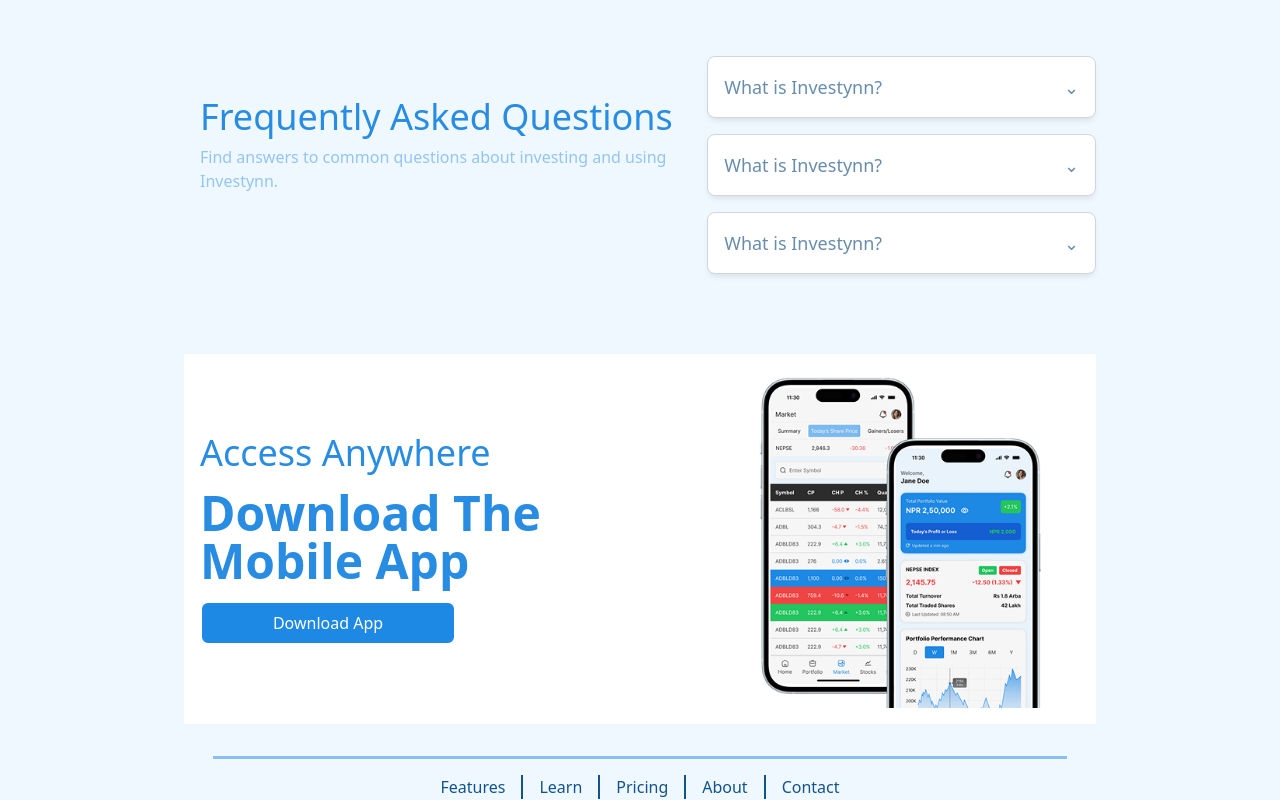
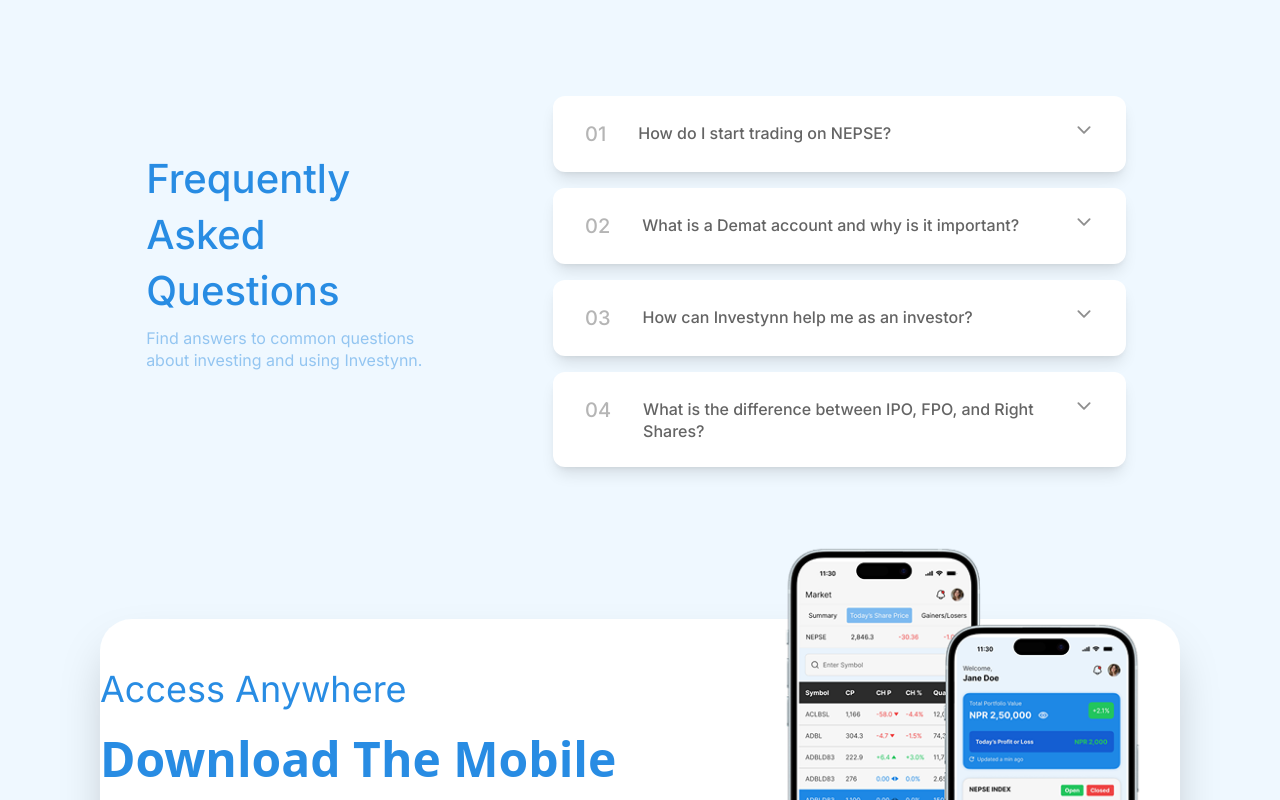
Before and after one commit to ashhhh044/Investynn, a React app: page / in a window 1280 px wide. Shown: the part 2780-3580 px from the top of the page. Built offline with nearby package versions, Linux system fonts and the light colour scheme; the HTML template or start-up script is replaced by a standard one; a web font is replaced by a local one.

Commit message:
UI- Section 5 and 6

```diff
--- a/src/Components/Sec5.jsx
+++ b/src/Components/Sec5.jsx
@@ -1,50 +1,102 @@
-import React from 'react'
+import { IoChevronDown } from "react-icons/io5";
+import { useState } from "react";
 
 const Sec5 = () => {
+
+    const [openIndex, setOpenIndex] = useState(null);
+
+    const toggleFAQ = (index) => {
+        setOpenIndex(openIndex === index ? null : index);
+    };
+
+    const faqs = [
+        {
+            question: "How do I start trading on NEPSE?",
+            answer: "To start trading on NEPSE, you first need a Demat account (to hold your shares electronically) and a trading account with a licensed broker. Once your accounts are active, you can apply for IPOs, buy or sell stocks, and track your investments through your broker's system or platforms like Investynn that make market data, portfolio tracking, and alerts simple to use.",
+
+        },
+        {
+            question: "What is a Demat account and why is it important?",
+            answer: "A Demat account (short for Dematerialized account) is an account that allows investors to hold shares and securities in an electronic form instead of physical certificates. It makes buying, selling, and managing your investments faster, safer, and more convenient. A Demat account is essential for trading in the stock market because it ensures secure ownership of your shares and eliminates risks like theft, loss, or damage of physical certificates.",
+
+        },
+        {
+            question: "How can Investynn help me as an investor?",
+            answer: "Investynn simplifies investing by providing a user-friendly platform where you can research, track, and manage your investments all in one place. We help you make informed decisions by offering market insights, real-time updates, and easy access to stocks, IPOs, mutual funds, and other investment opportunities. Whether you are a beginner or an experienced investor, Investynn empowers you to invest confidently and grow your wealth.",
+
+        },
+        {
+            question: "What is the difference between IPO, FPO, and Right Shares?",
+            answer: "IPO (Initial Public Offering): The first time a company offers its shares to the public to raise capital. This is usually done when a private company wants to become publicly listed. FPO (Follow-on Public Offering): When an already listed company issues additional shares to the public to raise more funds after the IPO.Right Shares: Shares offered to existing shareholders at a discounted price, allowing them to maintain their proportional ownership in the company.",
+
+        },
+
+    ]
   return (
     <>
-        <section className="w-3/4 mx-auto px-6 py-12 justify-between">
-            <div className="flex flex-row items-center">
-                <div className="mb-10 justify-items-start w-2/3 p-4">
-                    <h1 className="text-4xl font-medium text-[var(--faq-blue)]">
+        <section className="mx-auto px-6 py-12 justify-between w-[95%]">
+            <div className="flex flex-row items-center px-10 mt-10 mb-10 mx-auto w-full">
+                <div className="mb-10 justify-items-start p-8 mx-auto w-1/3">
+                    <h1 className="text-[40px] font-medium text-[var(--faq-blue)] inter leading-[140%]">
                     Frequently Asked Questions
                     </h1>
-                    <p className="mt-2 text-[var(--faq-gray)]">
+                    <p className="mt-2 text-[var(--faq-gray)] inter leading-[140%]">
                         Find answers to common questions about investing and using Investynn.
                     </p>
                 </div>
 
-                <div className="space-y-4 w-1/2">
-                    <details className="group border border-gray-300 rounded-lg p-4 bg-white shadow-[0_4px_6px_-2px_rgba(0,0,0,0.1)]">
-                        <summary className="cursor-pointer text-lg font-medium text-[var(--text-pri)] flex justify-between items-center">
-                            What is Investynn?
-                            <span className="transition-transform group-open:rotate-180">⌄</span>
-                        </summary>
-                            <p className="mt-2 text-[var(--text-sec)]">
-                            Investynn is a platform that makes investing simple, transparent, and accessible for everyone.
+                <div className="space-y-4 w-[60%] mx-auto px-10">
+                    {faqs.map((m, i) => (
+                        <div
+                        key={i}
+                        className="rounded-xl bg-white shadow-lg transition hover:shadow-md flex py-2 px-4"
+                        >
+                        <div className="flex items-start justify-center px-4 py-4">
+                            <span className="inter font-medium text-[#B5B5B5] text-xl">
+                            {String(i + 1).padStart(2, "0")}
+                            </span>
+                        </div>
+
+                        <div className="flex-1">
+                            <button
+                            onClick={() => toggleFAQ(i)}
+                            className="w-full flex justify-between items-center p-4 text-left"
+                            >
+                            <p className="inter font-medium leading-[140%] text-[#646464] mt-0.5">
+                                {m.question}
                             </p>
-                    </details>
-                    <details className="group border border-gray-300 rounded-lg p-4 bg-white shadow-[0_4px_6px_-2px_rgba(0,0,0,0.1)]">
-                        <summary className="cursor-pointer text-lg font-medium text-[var(--text-pri)] flex justify-between items-center">
-                            What is Investynn?
-                            <span className="transition-transform group-open:rotate-180">⌄</span>
-                        </summary>
-                            <p className="mt-2 text-[var(--text-sec)]">
-                            Investynn is a platform that makes investing simple, transparent, and accessible for everyone.
-                            </p>
-                    </details>
-                    <details className="group border border-gray-300 rounded-lg p-4 bg-white shadow-[0_4px_6px_-2px_rgba(0,0,0,0.1)]">
-                        <summary className="cursor-pointer text-lg font-medium text-[var(--text-pri)] flex justify-between items-center">
-                            What is Investynn?
-                            <span className="transition-transform group-open:rotate-180">⌄</span>
-                        </summary>
-                            <p className="mt-2 text-[var(--text-sec)]">
-                            Investynn is a platform that makes investing simple, transparent, and accessible for everyone.
-                            </p>
-                    </details>
+                            </button>
+
+                            {openIndex === i && (
+                            <>
+                                <hr className="border-t-2 border-gray-200" />
+                                <div className="px-4 pb-4 pt-4 w-fit">
+                                <p className="inter text-[#989898] font-medium leading-[140%] text-xs text-justify tracking-[0.02em]">
+                                    {m.answer}
+                                </p>
+                                </div>
+                            </>
+                            )}
+                        </div>
+                        <div className="flex items-start justify-center px-4 py-4">
+                            <IoChevronDown
+                            onClick={() => toggleFAQ(i)}
+                            className={`w-5 h-5 cursor-pointer text-[#8F8F8F] transition-transform duration-300 ${
+                                openIndex === i ? "rotate-180" : ""
+                            }`}
+                            />
+                        </div>
+                        </div>
+                    ))}
                 </div>
 
+
+
+
+
+
             </div>
+
 
         </section>
     </>
--- a/src/Components/Sec6.jsx
+++ b/src/Components/Sec6.jsx
@@ -3,22 +3,26 @@
 const Sec6 = () => {
   return (
     <>
-        <section className= "w-full mx-auto p-8">
-            <div className="flex w-3/4 bg-white items-center justify-center mx-auto gap-8 p-4">
+        <section className="mx-auto px-10 py-16 relative">
+            <div className="flex bg-white items-center w-[90%] justify-center mx-auto gap-8 shadow-2xl rounded-4xl relative z-10">
                 <div className="flex flex-col gap-4">
-                    <p className="text-4xl font-normal text-[var(--faq-blue)]">
-                        Access Anywhere
-                    </p>
-                    <h1 className="text-5xl font-semibold text-[var(--faq-blue)]">
+                <p className="inter text-4xl font-normal text-[var(--faq-blue)] leading-[129%]">
+                    Access Anywhere
+                </p>
+                <h1 className="text-5xl font-semibold text-[var(--faq-blue)] leading-[129%]">
                     Download The Mobile App
-                    </h1>
-                    <button className="px-4 py-2 rounded-lg bg-[var(--primary)] border-2 border-[var(--primary) text-white hover:border-[var(--primary)] hover:bg-transparent hover:text-[var(--primary)] transition w-3xs">Download App</button>
+                </h1>
+                <button className="px-4 py-2 rounded-lg bg-[var(--primary)] border-2 border-[var(--primary)] text-white hover:border-[var(--primary)] hover:bg-transparent hover:text-[var(--primary)] transition w-3xs inter text-lg">
+                    Download App
+                </button>
                 </div>
-                <div className="image-container px-8">
-                    <img src={PhonesMockup} alt="Phones Mockup" />
+
+                <div className="image-container px-8 -mt-20">
+                <img src={PhonesMockup} alt="Phones Mockup" className="relative z-20" />
                 </div>
             </div>
         </section>
+
     </>
   )
 }
```
